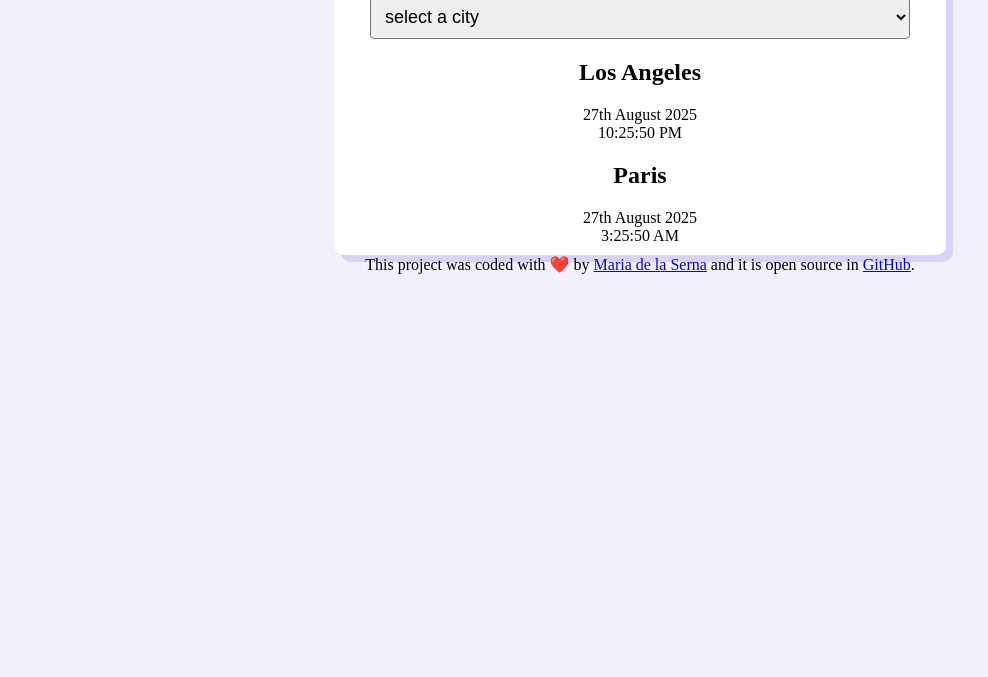
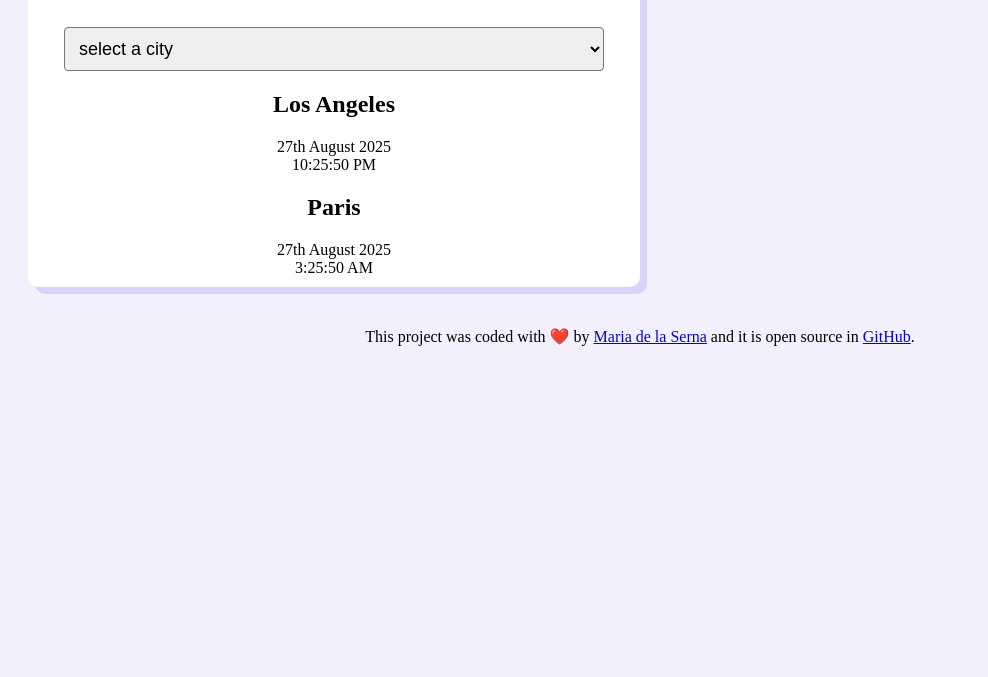
Before and after one commit to MariaBego56/World_Clock, a plain HTML site: page index.html in a window 1280 px wide. Shown: the part 123-800 px from the top of the page, without its empty margins (0-988 px from the left). Drawn offline with Linux system fonts and the light colour scheme; a script that the page names is missing.

Commit message:
Update style.css

```diff
--- a/src/style.css
+++ b/src/style.css
@@ -10,6 +10,7 @@ margin:  0 auto;
 border-radius: 10px;
 background-color: white;
 box-shadow: 7px 7px #d9d3fa;
+margin: 40px 20px;
 
 
 }
```
